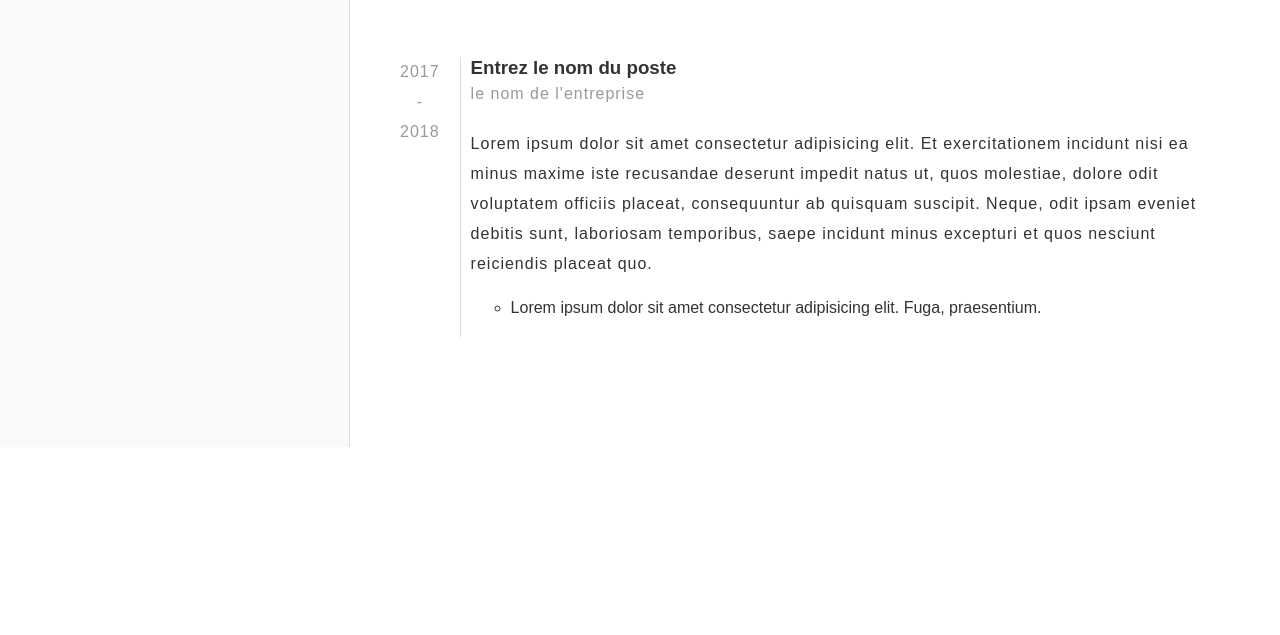
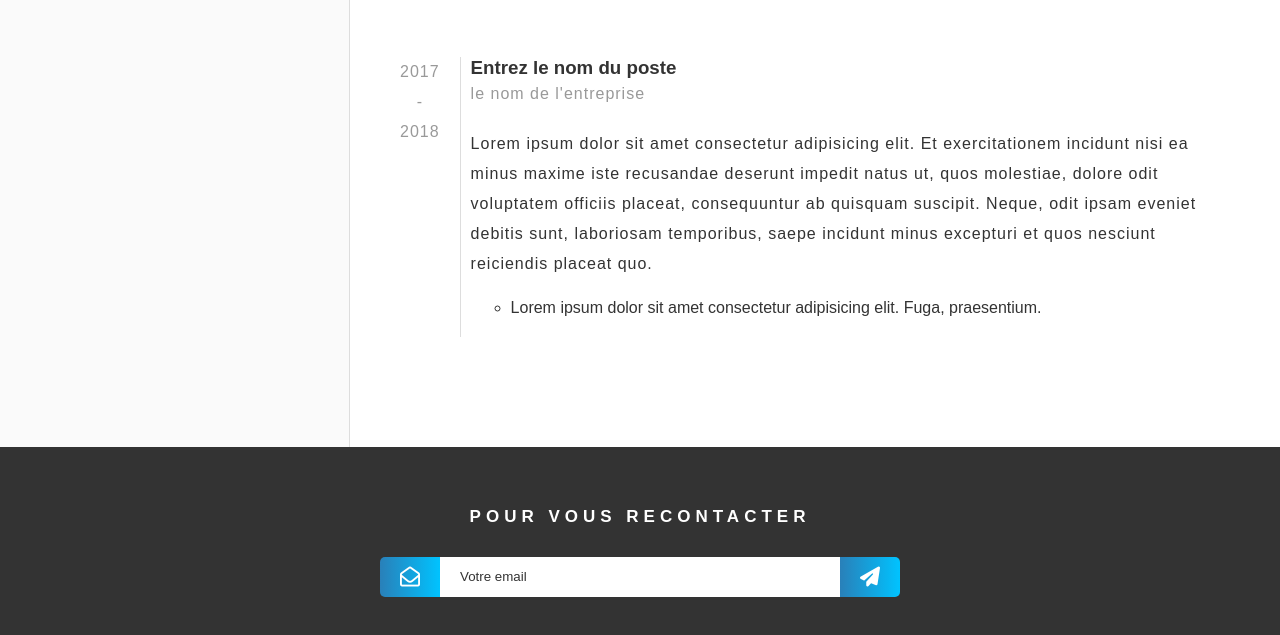
Before and after one commit to MaximeBel24/Dyma---CV, a website: page index.html in a window 1280 px wide. Shown: the part 1407-2042 px from the top of the page. Before the commit the page ends 1854 px from the top, so only its background shows below. Drawn offline with Linux system fonts and the light colour scheme; a web font is replaced by a local one.

Commit message:
mis en place de la partie contact

```diff
--- a/index.html
+++ b/index.html
@@ -184,6 +184,15 @@
                 </div>
             </div>
         </main>
+        <footer>
+            <h2 class="title-small">POUR VOUS RECONTACTER</h2>
+            <form action="#"><i class="far fa-envelope-open prefix"></i>
+                <input type="text" name="email" placeholder="Votre email">
+                <button>
+                    <i class="fa-solid fa-paper-plane postfix"></i>
+                </button>
+            </form>
+        </footer>
     </div>
   </body>
 </html>
--- a/scss/style.scss
+++ b/scss/style.scss
@@ -9,6 +9,7 @@
   grid:
     "picture header" auto
     "aside main" 1fr
+    "footer footer" auto
     / 350px auto;
 }
 
@@ -145,3 +146,55 @@
     }
   }
 }
+
+footer {
+    grid-area: footer;
+    display: flex;
+    flex-direction: column;
+    text-align: center;
+    justify-content: center;
+    align-items: center;
+    color: white;
+    padding: 5rem;
+    background: var(--text);
+    h2 {
+        margin-bottom: 3rem;
+    }
+    form {
+        display: flex;
+        align-items: center;
+        .prefix, .postfix {
+            background: linear-gradient(to right, var(--dark), var(--light));
+            padding: 1rem 2rem;
+            color: white;
+            font-size: 2rem;
+        }
+        .prefix {
+            border-top-left-radius: 0.5rem;
+            border-bottom-left-radius: 0.5rem;
+        }
+        button {
+            background: var(--text);
+            border: 0;
+            cursor: pointer;
+            transition: all 0.2s;
+            &:hover {
+                opacity: 0.8;
+            }
+            .postfix {
+                border-top-right-radius: 0.5rem;
+                border-bottom-right-radius: 0.5rem;
+            }
+        }
+        input {
+            outline: 0;
+            border: 0;
+            min-width: 400px;
+            padding: 1rem 2rem;
+            line-height: 2rem;
+            &::placeholder {
+                color: var(--text);
+            }
+        }
+    }
+}
```
Also changed, not shown: css/style.css, 1 other file.
